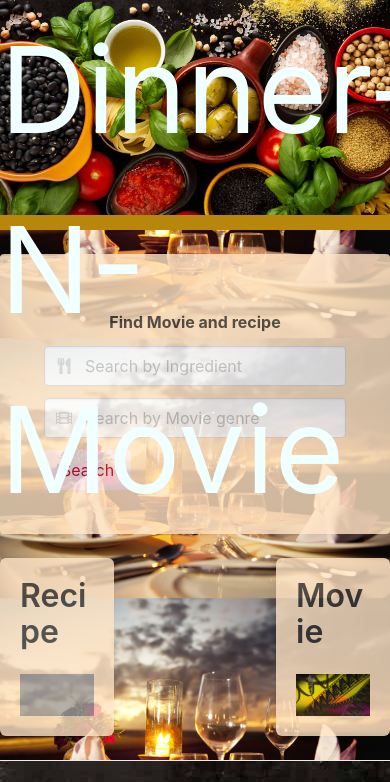
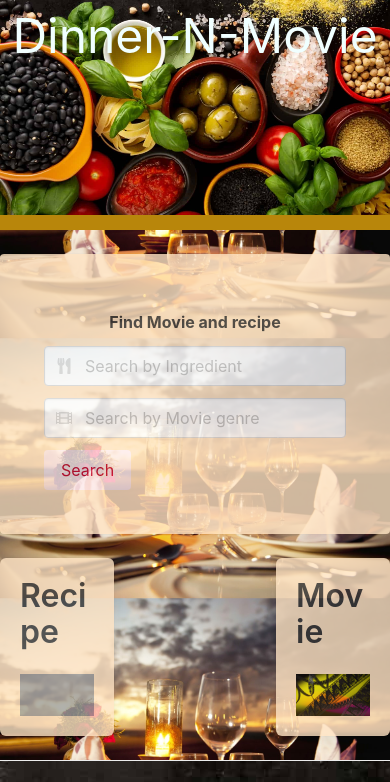
Before and after one commit to hsafiya/dinner_n_movie, a plain HTML site: page index.html in a window 390 px wide. Shown: the top 782 px of the page. Drawn offline with nearby package versions, Linux system fonts and the light colour scheme; grey boxes are pictures that could not be loaded.

Commit message:
added header h1 responsiveness

```diff
--- a/index.html
+++ b/index.html
@@ -18,7 +18,7 @@
     <body>
         <!--header block class adds space between header and section below-->
         <header class="navbar block">
-            <h1 class="popout">Dinner-N-Movie</h1>
+            <h1 class="popout is-size-1-mobile is-size-1-touch has-text-centered">Dinner-N-Movie</h1>
         </header>
 
         <!-- Top Container search recipe/movie section-->
```
